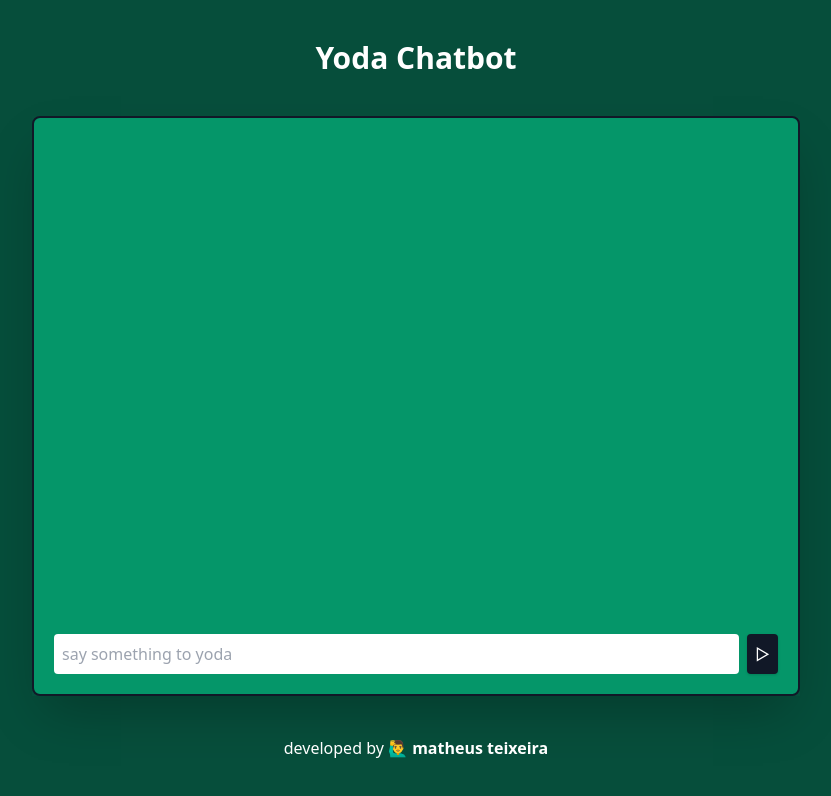
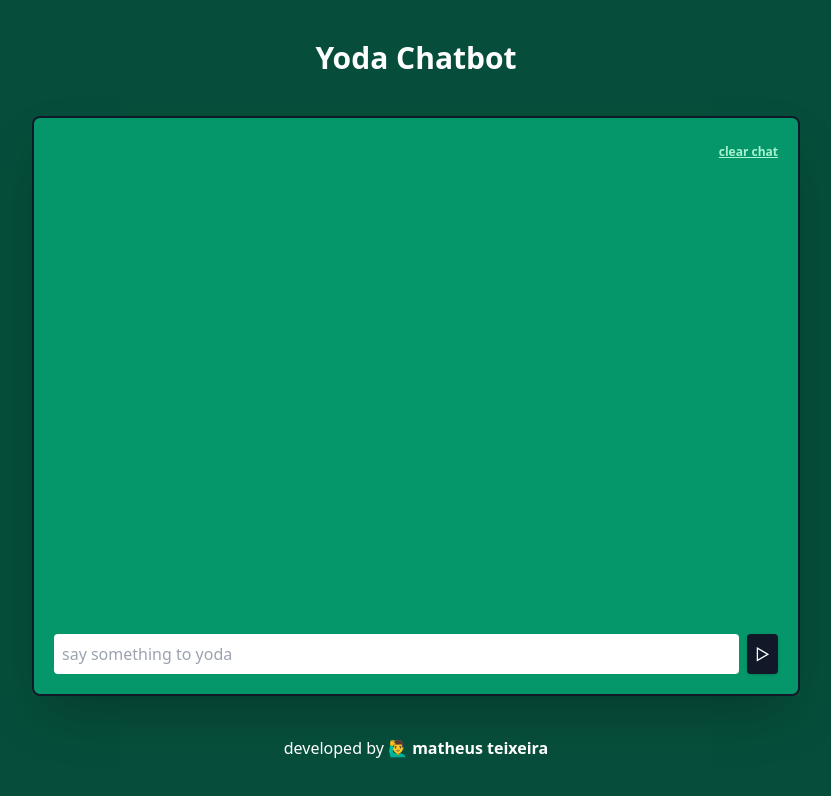
Before and after one commit to matheustalves/Yoda-Chatbot, a Nuxt app: page / in a window 1280 px wide. Shown: the top 796 px of the page, without its empty margins (224-1055 px from the left). Built offline with nearby package versions, Linux system fonts and the light colour scheme.

Commit message:
added clear messages

```diff
--- a/components/ChatBox.vue
+++ b/components/ChatBox.vue
@@ -2,7 +2,15 @@
   <div
     class="bg-green-600 rounded-lg border-2 border-gray-900 p-5 h-full flex flex-col"
   >
-    <div class="flex-grow overflow-auto p-3 content-between">
+    <div class="text-right">
+      <button
+        class="text-xs font-bold underline text-green-200"
+        @click="clearMessages"
+      >
+        clear chat
+      </button>
+    </div>
+    <div class="flex-grow overflow-auto p-3 content-between mt-5">
       <MessageItem
         v-for="{ id, content, from, list } in messages"
         :key="id"
@@ -41,12 +49,10 @@
   data() {
     return {
       messageInput: '',
-      userMessage: '',
       nextId: 0,
       nextFrom: 'user',
       messages: [],
       noResults: false,
-      bigMessage: false,
       loading: false,
     }
   },
@@ -65,20 +71,16 @@
   methods: {
     async handleNewMessage() {
       if (this.messageInput !== '') {
-        this.bigMessage = false
-
         this.saveMessage(this.messageInput, [])
-
-        this.userMessage = this.messageInput
+        const userMessage = this.messageInput
         this.messageInput = ''
 
         this.loading = true
-        if (this.userMessage.includes('force')) {
-          this.bigMessage = true
+        if (userMessage.includes('force')) {
           this.noResults = false
           await this.getSwapiResponse('force')
         } else {
-          await this.getYodaResponse(this.userMessage)
+          await this.getYodaResponse(userMessage)
         }
         this.loading = false
       }
@@ -91,14 +93,37 @@
         list,
       })
 
+      const parsed = JSON.stringify(this.messages)
+      localStorage.setItem('messages', parsed)
+
       this.$nextTick(() => {
         this.$refs.bottom.scrollIntoView({ behavior: 'smooth' })
       })
 
-      const parsed = JSON.stringify(this.messages)
-      localStorage.setItem('messages', parsed)
-
       this.nextFrom = this.nextFrom === 'user' ? 'yoda' : 'user'
+    },
+    async getYodaResponse(userMessage) {
+      await fetch('http://localhost/api/', {
+        headers: {
+          'Content-Type': 'application/json',
+          userMessage,
+        },
+      })
+        .then((res) => res.json())
+        .then((result) => {
+          if (result.answers[0].flags.includes('no-results')) {
+            if (!this.noResults) {
+              this.saveMessage(result.answers[0].message, [])
+              this.noResults = true
+            } else {
+              this.getSwapiResponse('characters')
+              this.noResults = false
+            }
+          } else {
+            this.saveMessage(result.answers[0].message, [])
+            this.noResults = false
+          }
+        })
     },
     async getSwapiResponse(type) {
       let body = null
@@ -156,29 +181,12 @@
           this.saveMessage(message, list)
         })
     },
-    async getYodaResponse(userMessage) {
-      await fetch('http://localhost/api/', {
-        headers: {
-          'Content-Type': 'application/json',
-          userMessage,
-        },
-      })
-        .then((res) => res.json())
-        .then((result) => {
-          if (result.answers[0].flags.includes('no-results')) {
-            if (!this.noResults) {
-              this.saveMessage(result.answers[0].message, [])
-              this.noResults = true
-            } else {
-              this.bigMessage = true
-              this.getSwapiResponse('characters')
-              this.noResults = false
-            }
-          } else {
-            this.saveMessage(result.answers[0].message, [])
-            this.noResults = false
-          }
-        })
+    clearMessages() {
+      this.messages = []
+      this.nextId = 0
+      this.noResults = false
+      this.nextFrom = 'user'
+      localStorage.removeItem('messages')
     },
   },
 }
```
